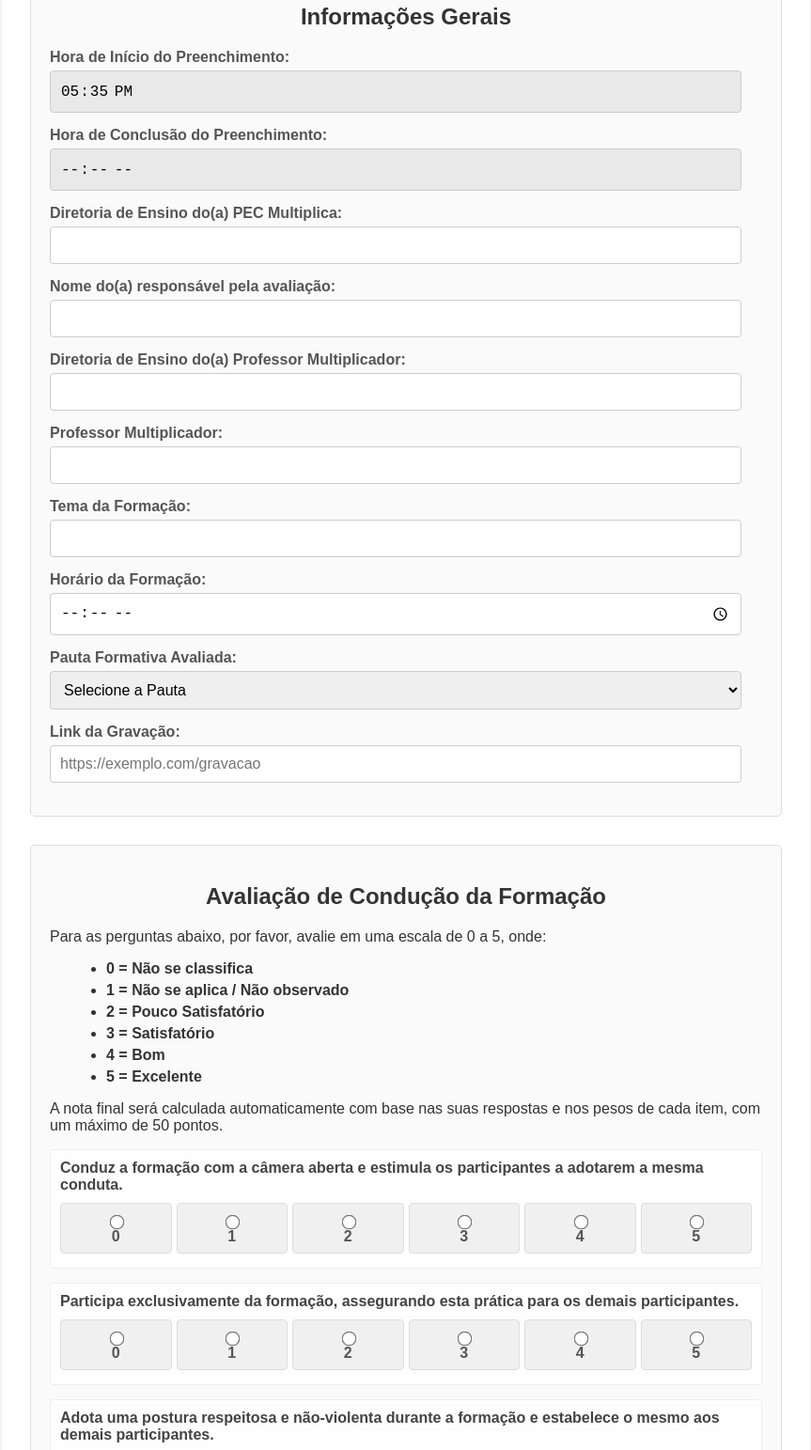
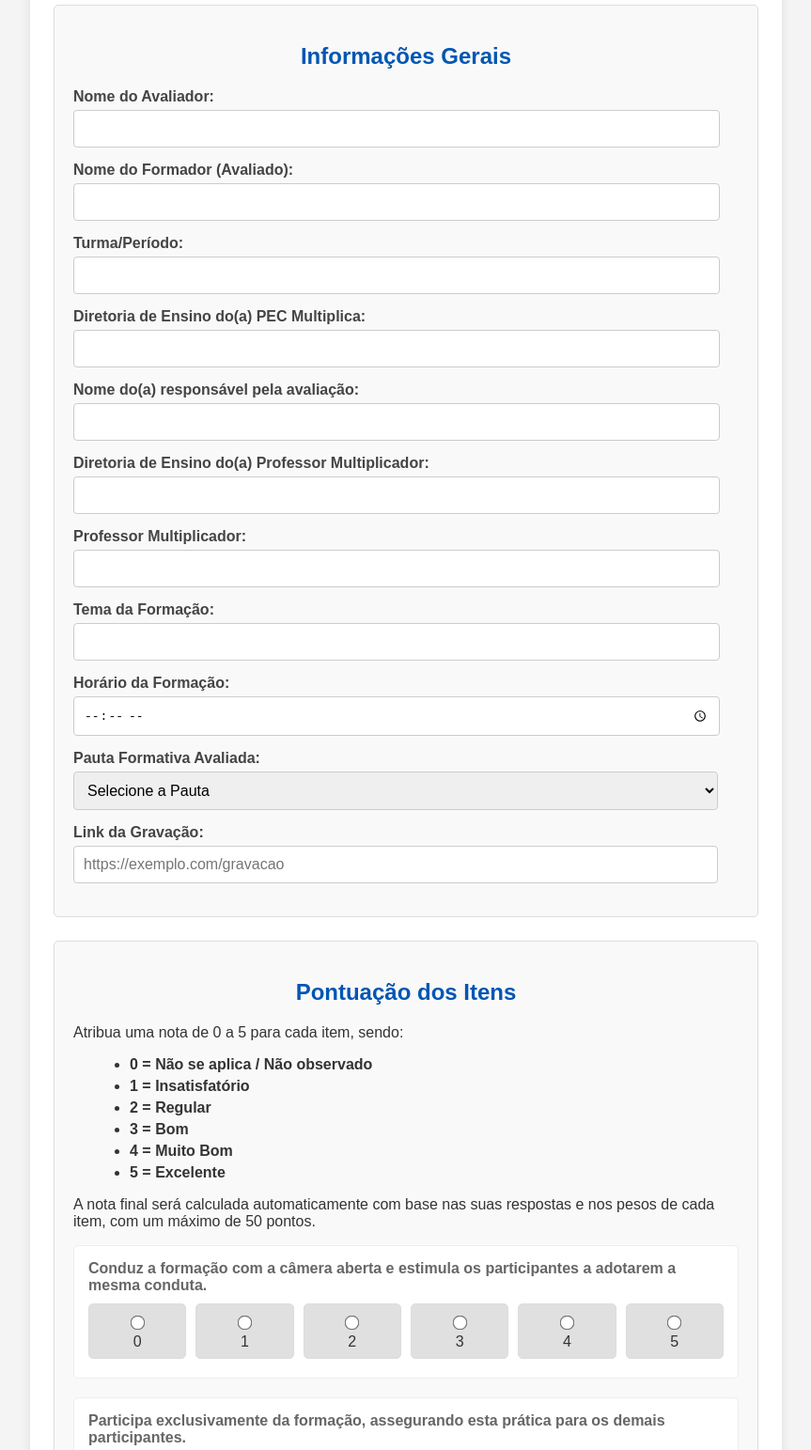
Before and after one commit to rramiresc/rramiresc.github.io, a plain HTML site: page index.html in a window 1280 px wide. Shown: the part 207-1750 px from the top of the page at 94% size, without its empty margins (208-1071 px from the left). Drawn offline with Linux system fonts and the light colour scheme.

Commit message:
Add files via upload

```diff
--- a/index.html
+++ b/index.html
@@ -5,6 +5,171 @@
     <meta name="viewport" content="width=device-width, initial-scale=1.0">
     <title>Avaliação de Formação - PEC Multiplica</title>
     <link rel="stylesheet" href="style.css">
+    <style>
+        /* Estilos adicionais para centralizar e melhorar a legibilidade, se necessário */
+        body {
+            font-family: Arial, sans-serif;
+            margin: 0;
+            padding: 0;
+            display: flex;
+            flex-direction: column;
+            align-items: center;
+            min-height: 100vh; /* Garante que o body ocupe a altura mínima da viewport */
+            background-color: #f4f4f4; /* Cor de fundo padrão, será alterada pelo JS */
+            color: #333; /* Cor do texto padrão, será alterada pelo JS */
+        }
+        .container {
+            background-color: #fff;
+            padding: 25px;
+            border-radius: 8px;
+            box-shadow: 0 2px 10px rgba(0, 0, 0, 0.1);
+            width: 90%;
+            max-width: 800px;
+            margin: 20px auto;
+            box-sizing: border-box; /* Garante que padding e border sejam incluídos na largura */
+        }
+        h1, h2 {
+            text-align: center;
+            color: #0056b3;
+            margin-bottom: 20px;
+        }
+        .header-info {
+            display: flex;
+            justify-content: space-between;
+            align-items: center;
+            margin-bottom: 20px;
+            flex-wrap: wrap; /* Permite que os itens quebrem a linha em telas menores */
+            gap: 10px; /* Espaço entre os itens */
+        }
+        .timer-display, .response-count {
+            font-size: 1.1em;
+            font-weight: bold;
+            color: #555;
+        }
+        .section {
+            border: 1px solid #ddd;
+            border-radius: 5px;
+            padding: 20px;
+            margin-bottom: 25px;
+            background-color: #f9f9f9;
+        }
+        .form-group {
+            margin-bottom: 15px;
+        }
+        .form-group label {
+            display: block;
+            margin-bottom: 5px;
+            font-weight: bold;
+            color: #444;
+        }
+        .form-group input[type="text"],
+        .form-group input[type="date"],
+        .form-group input[type="time"],
+        .form-group textarea {
+            width: calc(100% - 20px); /* Ajusta largura considerando o padding */
+            padding: 10px;
+            border: 1px solid #ccc;
+            border-radius: 4px;
+            box-sizing: border-box; /* Inclui padding e border na largura total */
+            font-size: 1em;
+        }
+        .form-group input[type="text"][readonly] {
+            background-color: #e9ecef;
+            cursor: not-allowed;
+        }
+        .rating-group {
+            margin-bottom: 20px;
+            padding: 15px;
+            border: 1px solid #eee;
+            border-radius: 5px;
+            background-color: #fff;
+        }
+        .rating-group p {
+            margin-top: 0;
+            margin-bottom: 10px;
+            font-weight: bold;
+            color: #666;
+        }
+        .rating-options {
+            display: flex;
+            justify-content: space-around;
+            flex-wrap: wrap;
+            gap: 10px; /* Espaço entre as opções de rádio */
+        }
+        .rating-options label {
+            background-color: #e0e0e0;
+            padding: 8px 12px;
+            border-radius: 5px;
+            cursor: pointer;
+            transition: background-color 0.3s ease;
+            font-weight: normal; /* Sobrescreve o negrito do label pai */
+            color: #333;
+            display: flex; /* Para alinhar o input e o número */
+            align-items: center;
+            gap: 5px;
+        }
+        .rating-options input[type="radio"] {
+            margin-right: 5px;
+        }
+        .rating-options label:hover {
+            background-color: #d0d0d0;
+        }
+        .rating-options input[type="radio"]:checked + span { /* Span para o número, se estiver usando */
+            font-weight: bold;
+            color: #0056b3;
+        }
+        .rating-options input[type="radio"]:checked + * { /* Se o label envolve tudo, o estilo vai aqui */
+             background-color: #007bff;
+             color: white;
+        }
+        button {
+            display: block;
+            width: 100%;
+            padding: 12px 20px;
+            background-color: #007bff;
+            color: white;
+            border: none;
+            border-radius: 5px;
+            cursor: pointer;
+            font-size: 1.1em;
+            margin-top: 20px;
+            transition: background-color 0.3s ease;
+        }
+        button:hover {
+            background-color: #0056b3;
+        }
+        #exportCsvButton {
+            background-color: #28a745; /* Cor diferente para o botão de exportar */
+        }
+        #exportCsvButton:hover {
+            background-color: #218838;
+        }
+        hr {
+            border: 0;
+            height: 1px;
+            background: #ccc;
+            margin: 30px 0;
+        }
+        .export-section {
+            text-align: center;
+        }
+        .response-count {
+            margin-top: 10px; /* Adicionado para separar do cronômetro */
+        }
+        @media (max-width: 600px) {
+            .header-info {
+                flex-direction: column;
+                align-items: flex-start;
+            }
+            .rating-options {
+                flex-direction: column;
+            }
+            .rating-options label {
+                width: 100%;
+                text-align: left;
+            }
+        }
+    </style>
 </head>
 <body>
     <div class="container">
@@ -23,18 +188,21 @@
             <div class="section">
                 <h2>Informações Gerais</h2>
                 <div class="form-group">
-                    <label for="horaInicioPreenchimento">Hora de Início do Preenchimento:</label>
-                    <input type="time" id="horaInicioPreenchimento" name="horaInicioPreenchimento" readonly>
+                    <label for="nomeAvaliador">Nome do Avaliador:</label>
+                    <input type="text" id="nomeAvaliador" name="nomeAvaliador" required autocomplete="name">
                 </div>
                 <div class="form-group">
-                    <label for="horaConclusaoPreenchimento">Hora de Conclusão do Preenchimento:</label>
-                    <input type="time" id="horaConclusaoPreenchimento" name="horaConclusaoPreenchimento" readonly>
+                    <label for="nomeFormador">Nome do Formador (Avaliado):</label>
+                    <input type="text" id="nomeFormador" name="nomeFormador" required autocomplete="name">
                 </div>
-
+                <div class="form-group">
+                    <label for="turmaPeriodo">Turma/Período:</label>
+                    <input type="text" id="turmaPeriodo" name="turmaPeriodo" required autocomplete="organization">
+                </div>
                 <div class="form-group">
                     <label for="diretoriaPEC">Diretoria de Ensino do(a) PEC Multiplica:</label>
-                    <input type="text" id="diretoriaPEC" name="diretoriaPEC" list="diretorias" required>
-<datalist id="diretorias">
+                    <input type="text" id="diretoriaPEC" name="diretoriaPEC" list="diretorias" required autocomplete="on">
+        <datalist id="diretorias">
     <option value="Diretoria de Ensino Adamantina">
     <option value="Diretoria de Ensino Americana">
     <option value="Diretoria de Ensino Andradina">
@@ -2685,15 +2853,15 @@
                 </div>
             </div>
 
-            <div class="section">
-                <h2>Avaliação de Condução da Formação</h2>
-                <p>Para as perguntas abaixo, por favor, avalie em uma escala de 0 a 5, onde:</p>
+               <div class="section">
+                <h2>Pontuação dos Itens</h2>
+                <p>Atribua uma nota de 0 a 5 para cada item, sendo:</p>
                 <ul>
-                    <li><strong>0 = Não se classifica</strong></li>
-                    <li><strong>1 = Não se aplica / Não observado</strong></li>
-                    <li><strong>2 = Pouco Satisfatório</strong></li>
-                    <li><strong>3 = Satisfatório</strong></li>
-                    <li><strong>4 = Bom</strong></li>
+                    <li><strong>0 = Não se aplica / Não observado</strong></li>
+                    <li><strong>1 = Insatisfatório</strong></li>
+                    <li><strong>2 = Regular</strong></li>
+                    <li><strong>3 = Bom</strong></li>
+                    <li><strong>4 = Muito Bom</strong></li>
                     <li><strong>5 = Excelente</strong></li>
                 </ul>
                 <p>A nota final será calculada automaticamente com base nas suas respostas e nos pesos de cada item, com um máximo de 50 pontos.</p>
@@ -2705,11 +2873,11 @@
             <div class="section">
                 <div class="form-group">
                     <label for="combinadosProximoFeedback">Combinados para o próximo Feedback Formativo:</label>
-                    <textarea id="combinadosProximoFeedback" name="combinadosProximoFeedback" rows="3"></textarea>
+                    <textarea id="combinadosProximoFeedback" name="combinadosProximoFeedback" rows="3" autocomplete="off"></textarea>
                 </div>
                 <div class="form-group">
                     <label for="observacoesNotas">Observações e notas:</label>
-                    <textarea id="observacoesNotas" name="observacoesNotas" rows="3"></textarea>
+                    <textarea id="observacoesNotas" name="observacoesNotas" rows="3" autocomplete="off"></textarea>
                 </div>
 
                 <div class="form-group">
```
